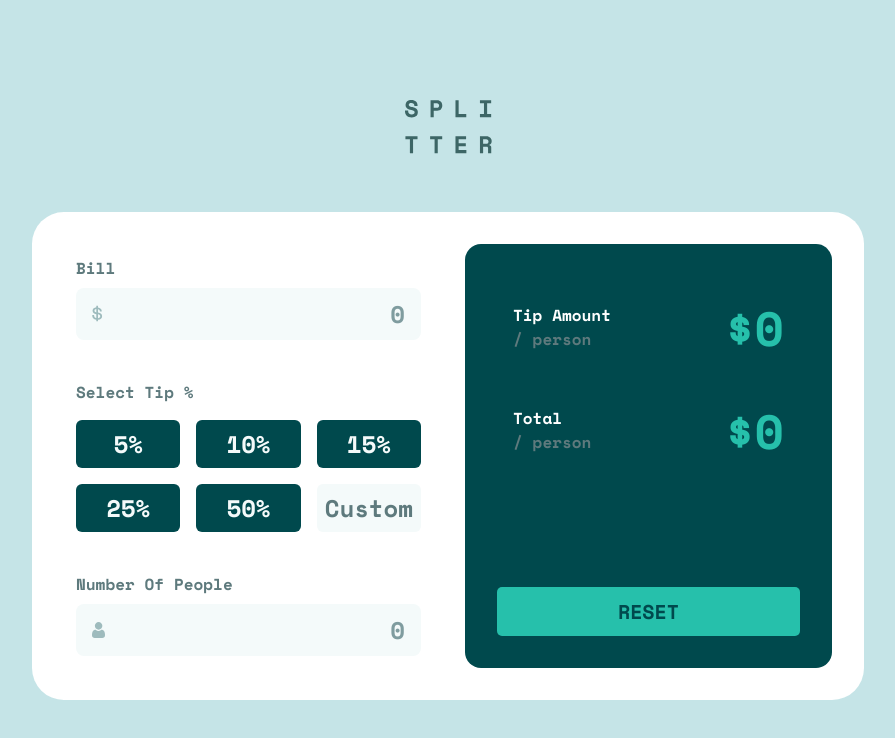
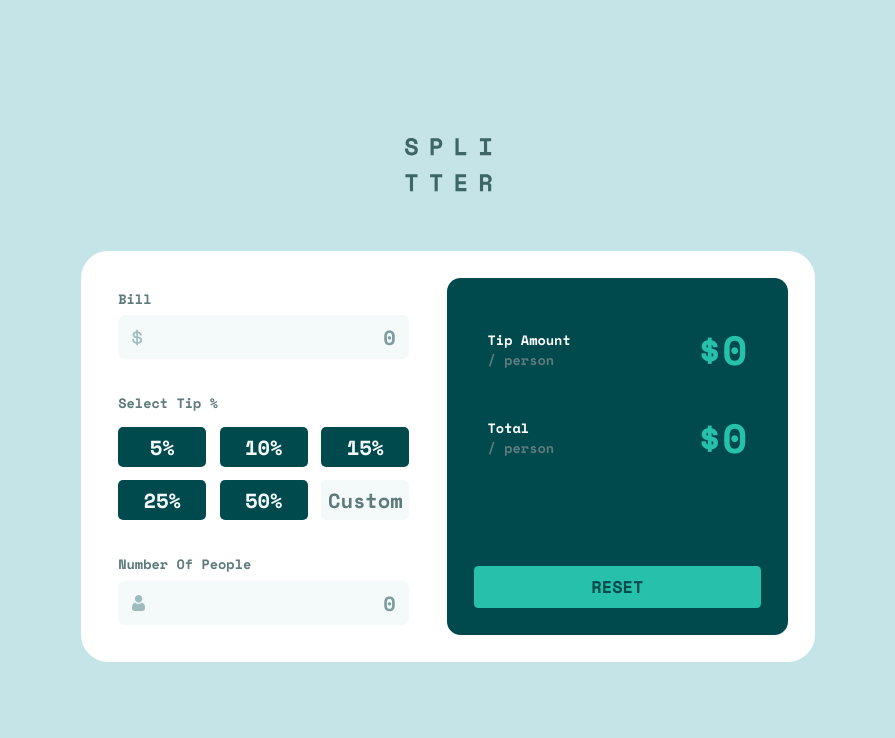
Before and after one commit to BeanyTheCoder/tip-calculator-app-main, a React (Vite) app: page / in a window 1280 px wide. Shown: the top 738 px of the page, without its empty margins (192-1087 px from the left). Built offline with nearby package versions, Linux system fonts and the light colour scheme.

Commit message:
more changes to styling

```diff
--- a/src/stylesheets/App.scss
+++ b/src/stylesheets/App.scss
@@ -9,10 +9,10 @@
 }
 
 #app {
-  @include flex($flex-direction: column, $gap: 4vmax);
+  @include flex($flex-direction: column, $gap: clamp(2em, 6vmax, 4em));
   background-color: $light-grayish-cyan;
   height: 100vh;
-  font-size: 1rem;
+  font-size: 1.7vmin;
 }
 
 input {
--- a/src/stylesheets/Card.scss
+++ b/src/stylesheets/Card.scss
@@ -3,8 +3,8 @@
   background-color: $white;
   padding: 2em;
   border-radius: 2em;
-  // width: clamp(17.5em, 80vw, 50em);
-  width: clamp(280px, 60vw, 900px);
+  width: clamp(17.5em, 80vw, 50em);
+  // width: clamp(280px, 60vw, 900px);
 
   &__calculator {
     flex-basis: 50%;
@@ -140,4 +140,8 @@
       border-radius: 0.25em;
     }
   }
+
+  // @media screen and (width < 800px) {
+  //   flex-direction: column-reverse;
+  // }
 }
```
